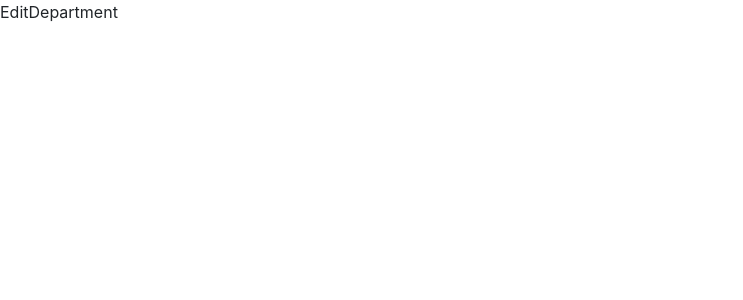
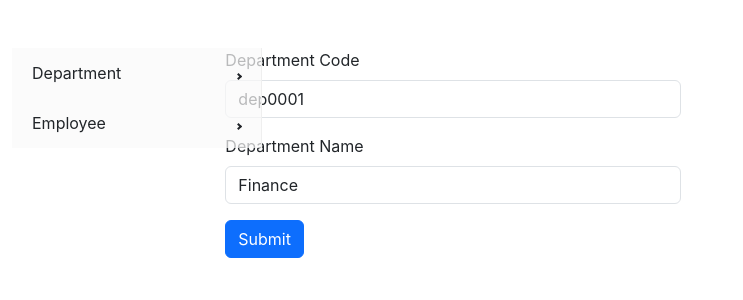
Before and after one commit to Rasika666/ReactJS-.Net, a React (Create React App) app in the folder web2/: page /department/edit/1 in a window 1280 px wide. Shown: the top 300 px of the page, without its empty margins (0-743 px from the left). Built offline with nearby package versions, Linux system fonts and the light colour scheme.

Commit message:
WIP: department form

```diff
--- a/web2/src/component/CustomerForm.tsx
+++ b/web2/src/component/CustomerForm.tsx
@@ -1,20 +1,56 @@
-import React, { FC } from 'react'
+import React, { FC, useEffect, useState } from 'react'
 import { Row, Col, Form, Button } from 'react-bootstrap'
+import { useNavigate } from 'react-router-dom';
+import { Department } from '../model/Model';
+
+enum FormAction {
+    EDIT,
+    SAVE
+}
+
+const DepartmentForm: FC<{ action: FormAction, departmentDate?: Department }> = ({ action, departmentDate }) => {
+    const [departmentCode, setDepartmentCode] = useState<string>('')
+    const [departmentName, setDepartmentName] = useState<string>('')
+    const navigate = useNavigate();
 
 
-const DepartmentForm: FC = () => {
+
+    const handleSubmit = (event: React.FormEvent<HTMLFormElement>) => {
+        event.preventDefault();
+
+        if (action === FormAction.SAVE) {
+            // need to trigger POST API request
+        } else if (action === FormAction.EDIT) {
+            // need to trigger PUT API request
+        } else {
+            throw Error("unknown action")
+        }
+        // wait till success response come
+        navigate('/departments')
+      };
+
+
+    useEffect(() => {
+        if (action === FormAction.EDIT && !!departmentDate) {
+            setDepartmentCode(departmentDate.code);
+            setDepartmentName(departmentDate.name);
+        }
+    }, [])
+
+
+
     return (
         <Row>
             <Col md={6}>
-                <Form>
+                <Form onSubmit={handleSubmit}>
                     <Form.Group className="mb-3">
                         <Form.Label>Department Code</Form.Label>
-                        <Form.Control type="text" placeholder="Department code" />
+                        <Form.Control type="text" placeholder="Department code" onChange={e => setDepartmentCode(e.target.value)} value={departmentCode} required/>
                     </Form.Group>
 
                     <Form.Group className="mb-3">
                         <Form.Label>Department Name</Form.Label>
-                        <Form.Control type="text" placeholder="Department Name" />
+                        <Form.Control type="text" placeholder="Department Name" onChange={e => setDepartmentName(e.target.value)} value={departmentName} required/>
                     </Form.Group>
                     <Button variant="primary" type="submit">
                         Submit
@@ -88,4 +124,4 @@ const EmployeeForm: FC = () => {
     )
 }
 
-export { DepartmentForm, EmployeeForm }
+export { DepartmentForm, EmployeeForm, FormAction }
--- a/web2/src/component/Table.tsx
+++ b/web2/src/component/Table.tsx
@@ -85,7 +85,7 @@ const Operation: FC<{id: Number}> = ({id}) => (
                 <Link to={`/department/${id}`}><i className="fa fa-eye"></i></Link>
             </div>
             <div>
-                <Button variant="warning"><i className="fa fa-pencil-square-o"></i></Button>
+                <Link to={`/department/edit/${id}`}><i className="fa fa-pencil-square-o"></i></Link>
             </div>
             <div>
                 <Button variant="danger"><i className="fa fa-close"></i></Button>
--- a/web2/src/department/AddDepartment.tsx
+++ b/web2/src/department/AddDepartment.tsx
@@ -1,11 +1,11 @@
 import React from 'react'
 import { Form, Button, Row, Col } from 'react-bootstrap'
 import Layout from '../layout/Layout';
-import { DepartmentForm } from '../component/CustomerForm';
+import { DepartmentForm, FormAction } from '../component/CustomerForm';
 
 function AddDepartment() {
   return (
-    <DepartmentForm />
+    <DepartmentForm action={FormAction.SAVE}/>
   )
 }
 
--- a/web2/src/department/EditDepartment.tsx
+++ b/web2/src/department/EditDepartment.tsx
@@ -1,10 +1,22 @@
-import React from 'react'
+import React, { useEffect } from 'react'
+import { useParams } from 'react-router-dom'
+import { DepartmentForm, FormAction } from '../component/CustomerForm'
+import { Department } from '../model/Model';
+import Layout from '../layout/Layout';
 
 function EditDepartment() {
 
+  const { departmentId } = useParams()
+
+  const dep1 = new Department(12, 'dep0001', 'Finance');
+
+  useEffect(() => {
+    // make the api call and get department details usging departmentId
+  }, [])
+
   return (
-    <div>EditDepartment</div>
+    <DepartmentForm action={FormAction.EDIT} departmentDate={dep1}/>
   )
 }
 
-export default EditDepartment
+export default Layout(EditDepartment)
--- a/web2/src/model/Model.ts
+++ b/web2/src/model/Model.ts
@@ -1,15 +1,15 @@
 export class Department {
     id: Number;
-    code: String;
-    name: String;
+    code: string;
+    name: string;
 
-    constructor(id: Number, code: String, name: String) {
+    constructor(id: Number, code: string, name: string) {
         this.id = id;
         this.code = code;
         this.name = name;
     }
 
-    static createDepartment(code: String, name: String): Department {
+    static createDepartment(code: string, name: string): Department {
         return new Department(-1, code, name);
     }
 
```
